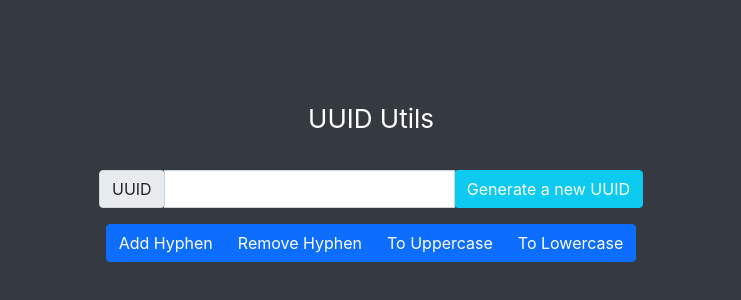
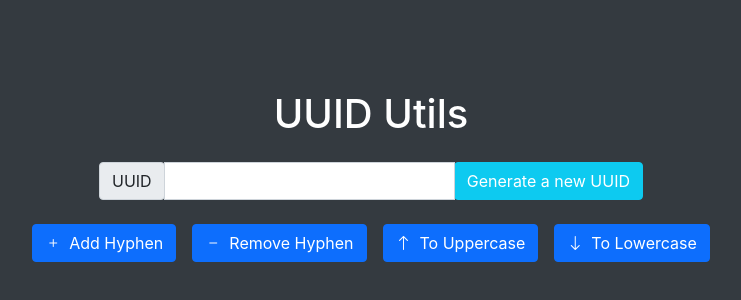
Before and after one commit to YasudaYutaka/uuid-utils, a React (Create React App) app: page / in a window 1280 px wide. Shown: the part 220-520 px from the top of the page, without its empty margins (269-1010 px from the left). Built offline with nearby package versions, Linux system fonts and the light colour scheme.

Commit message:
style: Add icon to button and change margin

```diff
--- a/package.json
+++ b/package.json
@@ -8,6 +8,7 @@
     "@testing-library/jest-dom": "^5.16.5",
     "@testing-library/react": "^13.4.0",
     "@testing-library/user-event": "^14.4.3",
+    "bootstrap-icons": "^1.13.1",
     "react": "^18.2.0",
     "react-dom": "^18.2.0",
     "react-scripts": "^5.0.1",
--- a/src/App.css
+++ b/src/App.css
@@ -1,3 +1,5 @@
+@import "bootstrap-icons/font/bootstrap-icons.css";
+
 .App {
   text-align: center;
 }
--- a/src/App.js
+++ b/src/App.js
@@ -33,16 +33,16 @@ function App() {
   return (
     <div className="App">
       <header className="App-header">
-        <p className="medium">
+        <h1 className="medium">
           UUID Utils
-        </p>
+        </h1>
         <Result resultText={uuidResult} />
         <Input prependText={"UUID"} value={uuid} onChange={setUuid} onNewUUID={setInputAndResult} buttonText={"Generate a new UUID"} />
-        <div class="btn-group" role="group" aria-label="Basic example">
-          <Button text="Add Hyphen" onClick={handleAddHyphen} />
-          <Button text="Remove Hyphen" onClick={handleRemoveHyphen} />
-          <Button text="To Uppercase" onClick={handleToUppercase} />
-          <Button text="To Lowercase" onClick={handleToLowercase} />
+        <div  role="group" aria-label="Basic example">
+          <Button icon={<i className="bi bi-plus"></i>} text="Add Hyphen" onClick={handleAddHyphen} />
+          <Button icon={<i className="bi bi-dash"></i>} text="Remove Hyphen" onClick={handleRemoveHyphen} />
+          <Button icon={<i class="bi bi-arrow-up"></i>} text="To Uppercase" onClick={handleToUppercase} />
+          <Button icon={<i class="bi bi-arrow-down"></i>} text="To Lowercase" onClick={handleToLowercase} />
         </div>
       </header>
     </div>
--- a/src/components/button.js
+++ b/src/components/button.js
@@ -1,3 +1,4 @@
+import "../styles/button.css";
 import React from "react";
 
 /**
@@ -6,9 +7,12 @@ import React from "react";
  * @param {string} text - The text to display on the button.
  * @param {function} onClick - A function to be called when the button is clicked.
  */
-function Button({ text, onClick }) {
+function Button({ text, onClick, icon }) {
   return (
-    <button onClick={onClick} class="btn btn-primary">{text}</button>
+    <button onClick={onClick} class="btn btn-primary button">
+      {icon && <span className="icon">{icon}</span>}
+      {text}
+    </button>
   );
 }
 
--- /dev/null
+++ b/src/styles/button.css
@@ -0,0 +1,6 @@
+.button {
+  display: inline-flex;
+  align-items: center;
+  gap: 8px;
+  margin: 0.5rem;
+}
```
Also changed, not shown: 1 other file (tests, documents, lock files or other folders).
